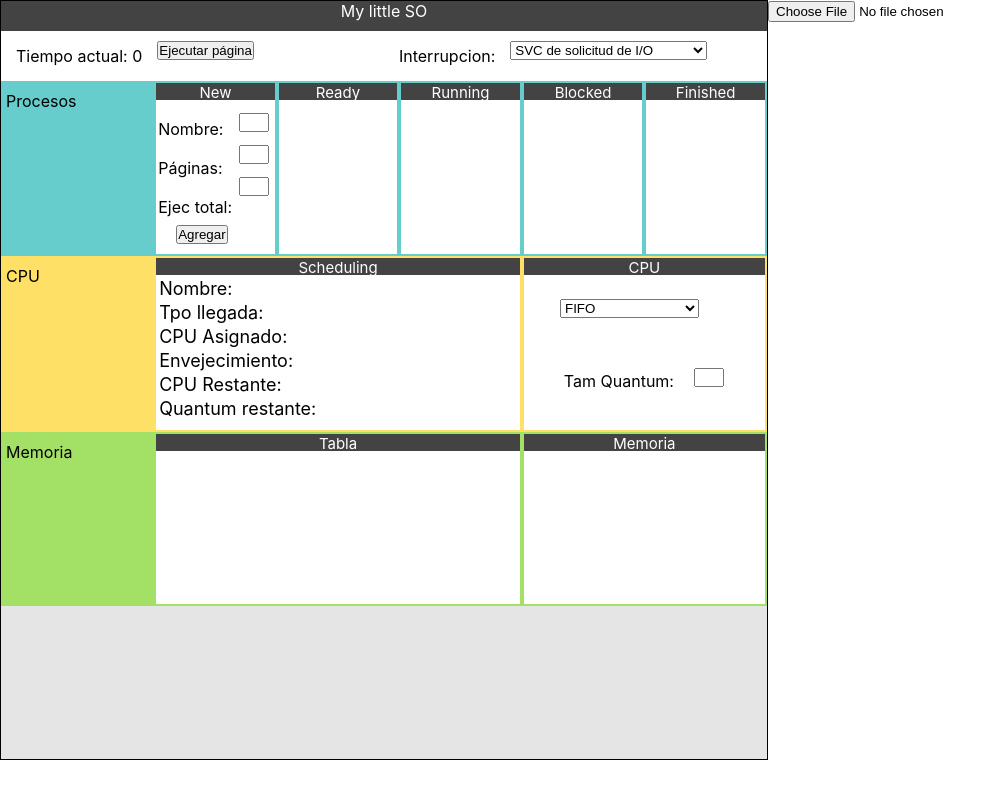
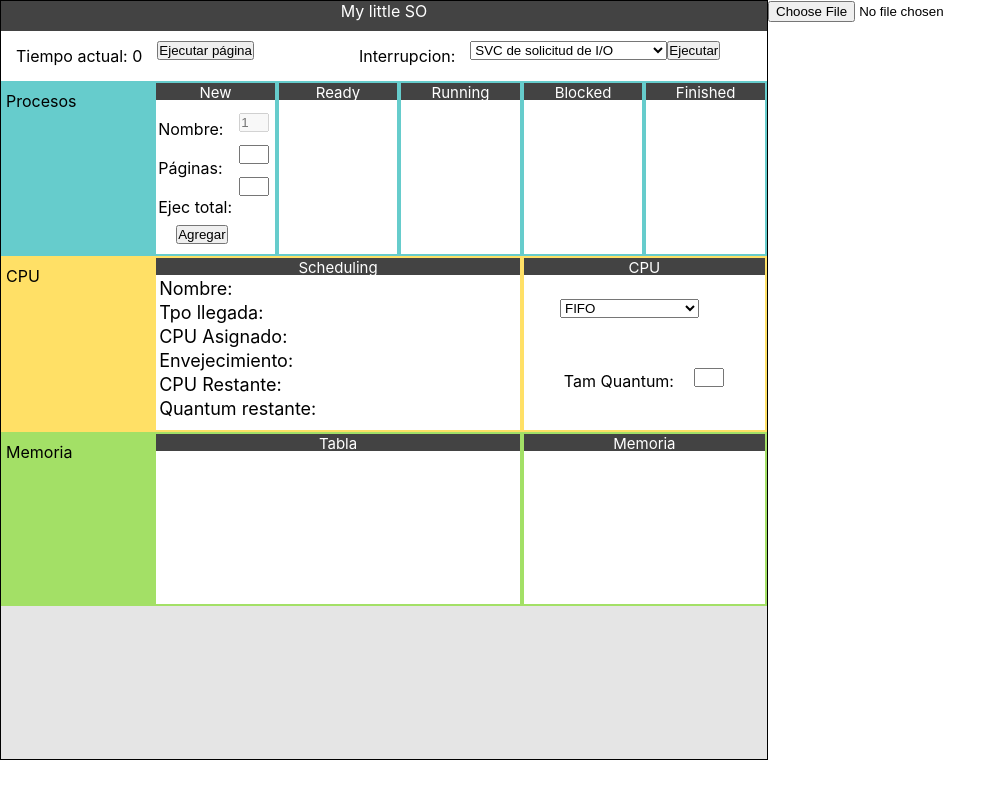
Before and after one commit to Aragon-Diego/kernel, a React (Create React App) app: page / in a window 1280 px wide. Shown: the whole page, without its empty margins (0-1006 px from the left). Built offline with nearby package versions, Linux system fonts and the light colour scheme.

Commit message:
jala el boton de block sin especificacion

```diff
--- a/src/App.js
+++ b/src/App.js
@@ -2,27 +2,10 @@ import React, { Component } from 'react';
 import Contenedor from './containers/Contenedor';
 
 class App extends Component {
-  state={
-    arreglo:"",
-  }
-  printTxtHandler=async(event)=>{
-    let file = new FileReader();
-    let arregloDeTxt;
-    file.onload=()=>{
-      arregloDeTxt=file.result.split('\n');
-      this.setState({
-        arreglo: arregloDeTxt,
-      });
-      console.log(this.state.arreglo)
-    };
-    file.readAsText(event.target.files[0]);
-  };
   render() {
     return (
       <div className="App">
         <Contenedor/>
-        <h1>{this.state.arreglo}</h1>
-        <input type="file" onChange={this.printTxtHandler}></input>
       </div>
     );
   }
--- a/src/containers/Contenedor.js
+++ b/src/containers/Contenedor.js
@@ -8,36 +8,39 @@ import Memoria from './Memoria/Memoria';
 class Contenedor extends Component{
     state={
         listo:[],
-        bloqueda:[],
+        bloqueado:[],
         finalizada:[],
         corriendo:[],
         procesoN:{
-            nombre:"",
+            nombre:1,
             tpo:"",
             asignado:"",
             envejecimiento:"",
             restante:"",
             quantum:"",
             ejecTotal: "",
-            pag:""
+            pag:"",
+            hrrn:""
         },
         tiempoActual:0,
         schedule:"fifo",
         quantum:null,
-    }
-    changeNameHandler=(event)=>{
-        let nombre=event.target.value;
+        arreglo:"",
+        numeroProcesoActual:1
+    };
+    changeNameHandler=(nombre1)=>{
+        let nombre=nombre1;
         this.setState({
             procesoN:{...this.state.procesoN, nombre:nombre}
         });
-    }
+    };
     changePagHandler=(event)=>{
         let pagina = event.target.value;
         console.log(pagina)
         this.setState({
             procesoN:{...this.state.procesoN,pag: pagina}
         });
-    }
+    };
     changeEjecTotalHandler=(event)=>{
         let ejecTotal = event.target.value;
         console.log("ejecTotal " + ejecTotal)
@@ -51,15 +54,18 @@ class Contenedor extends Component{
                 quantum: this.state.quantum
             }
         });
-    }
+    };
     addProcesoHandler=()=>{
         let arreglo=[...this.state.listo];
+        let numeroProcesoActualMasUno=this.state.numeroProcesoActual+1;
+        this.changeNameHandler(numeroProcesoActualMasUno);
         arreglo.push(this.state.procesoN);
         console.log(arreglo);
         this.setState({
-            listo:arreglo
+            listo:arreglo,
+            numeroProcesoActual:numeroProcesoActualMasUno,
         })
-    }
+    };
     ejecutarHandler=()=>{
         let tiempoA=this.state.tiempoActual+1;
         let listoActualizado = this.state.listo;
@@ -67,17 +73,44 @@ class Contenedor extends Component{
             tiempoActual:tiempoA,
             listo:listoActualizado
         })
+    };
+    BlockHandler=()=>{
+        let listoQuitado=[...this.state.listo];
+        listoQuitado=listoQuitado.reverse();
+        let bloqueado=listoQuitado.pop();
+        listoQuitado=listoQuitado.reverse();
+        let arrBloqueados=[...this.state.bloqueado,bloqueado];
+        this.setState({
+            bloqueado:arrBloqueados,
+            listo:listoQuitado
+        })
     }
+    printTxtHandler = async (event) => {
+        let file = new FileReader();
+        let arregloDeTxt;
+        file.onload = () => {
+            arregloDeTxt = file.result.split('\n');
+            this.setState({
+                arreglo: arregloDeTxt,
+            });
+            console.log(this.state.arreglo)
+        };
+        file.readAsText(event.target.files[0]);
+    };
     render(){
         return(
+            <div>
             <div className="Contenedor">
                 <header>My little SO</header>
-                <Inter tiempo={this.state.tiempoActual} ejecutar={this.ejecutarHandler}/>
-                <Procesos listo={this.state.listo} corriendo={this.state.corriendo} bloqueados={this.state.bloqueda}
+                <Inter tiempo={this.state.tiempoActual} ejecutar={this.ejecutarHandler} btnBloqueo={this.BlockHandler}/>
+                <Procesos listo={this.state.listo} corriendo={this.state.listo[0]} bloqueados={this.state.bloqueado}
                 finalizado={this.state.finalizada} agregar={this.addProcesoHandler}
-                nombre={this.changeNameHandler} pagina={this.changePagHandler} ejecTotal={this.changeEjecTotalHandler}/>
+                nombre={this.changeNameHandler} pagina={this.changePagHandler} ejecTotal={this.changeEjecTotalHandler} nombreAutomatico={this.state.numeroProcesoActual}/>
                 <Cpu proceso={this.state.listo[0]}/>
                 <Memoria/>
+            </div>
+            <h1>{this.state.arreglo}</h1>
+            <input type="file" onChange={this.printTxtHandler}></input>
             </div>
         );
     }
--- a/src/containers/Procesos/Procesos.js
+++ b/src/containers/Procesos/Procesos.js
@@ -5,7 +5,14 @@ import BloqueN from './bloque/BloqueN';
 import Proceso from './proceso/Proceso';
 
 const Procesos=(props)=>{
-    let listo=props.listo.map((proceso,index)=>{return(<Proceso nombre={proceso.nombre} numero={index} key={index}/>);})
+    let listo=props.listo.map((proceso,index)=>{if(index!=0){
+        return(<Proceso nombre={proceso.nombre} numero={index} key={index}/>);
+    }else{
+        return
+    }
+    });
+    let corriendo=props.corriendo?<Proceso nombre={props.corriendo.nombre} numero={0}/>:"";
+    let bloqueados=props.bloqueados.map((proceso,index)=>{return(<Proceso nombre={proceso.nombre} numero={index} key={index}/>);});
     return(
         <div className="divProcesos">
             <div className="titulo">
@@ -13,10 +20,10 @@ const Procesos=(props)=>{
             </div>
             <div className="bloques">
                 <BloqueN titulo="New" agregar={props.agregar} nombre={props.nombre} pagina={props.pagina}
-                ejecTotal={props.ejecTotal}/>
+                ejecTotal={props.ejecTotal} nombreAuto={props.nombreAutomatico}/>
                 <Bloque titulo="Ready" relleno={listo}/>
-                <Bloque titulo="Running" relleno={props.corriendo}/>
-                <Bloque titulo="Blocked" relleno={props.bloqueados}/>
+                <Bloque titulo="Running" relleno={corriendo}/>
+                <Bloque titulo="Blocked" relleno={bloqueados}/>
                 <Bloque titulo="Finished" relleno={props.finalizado}/>
             </div>
         </div>
--- a/src/containers/Procesos/bloque/BloqueN.js
+++ b/src/containers/Procesos/bloque/BloqueN.js
@@ -14,7 +14,7 @@ const BloqueN = (props) =>{
                     <p>Ejec total:</p>
                 </div>
                 <div className="Inputs">
-                    <input onChange={props.nombre}></input>
+                    <input placeholder={props.nombreAuto} disabled="true"></input>
                     <input onChange={props.pagina}></input>
                     <input onChange={props.ejecTotal}></input>
                 </div>
--- a/src/containers/interrupciones/Interrupciones.css
+++ b/src/containers/interrupciones/Interrupciones.css
@@ -10,7 +10,7 @@
 .inter1{
     padding: 15px;
     float: left;
-    margin-left:130px;
+    margin-left:90px;
 }
 .select2 {
     margin-top: 10px;
--- a/src/containers/interrupciones/Interrupciones.js
+++ b/src/containers/interrupciones/Interrupciones.js
@@ -15,6 +15,7 @@ const Interrupciones = (props) =>{
                 <option value="Quantum_Expirado">Externa de quantum expirado</option>
                 <option value="I/O">Dispositivo I/O</option>
             </select>
+            <button onClick={props.btnBloqueo}>Ejecutar</button>
         </div>
     );
 };
```
